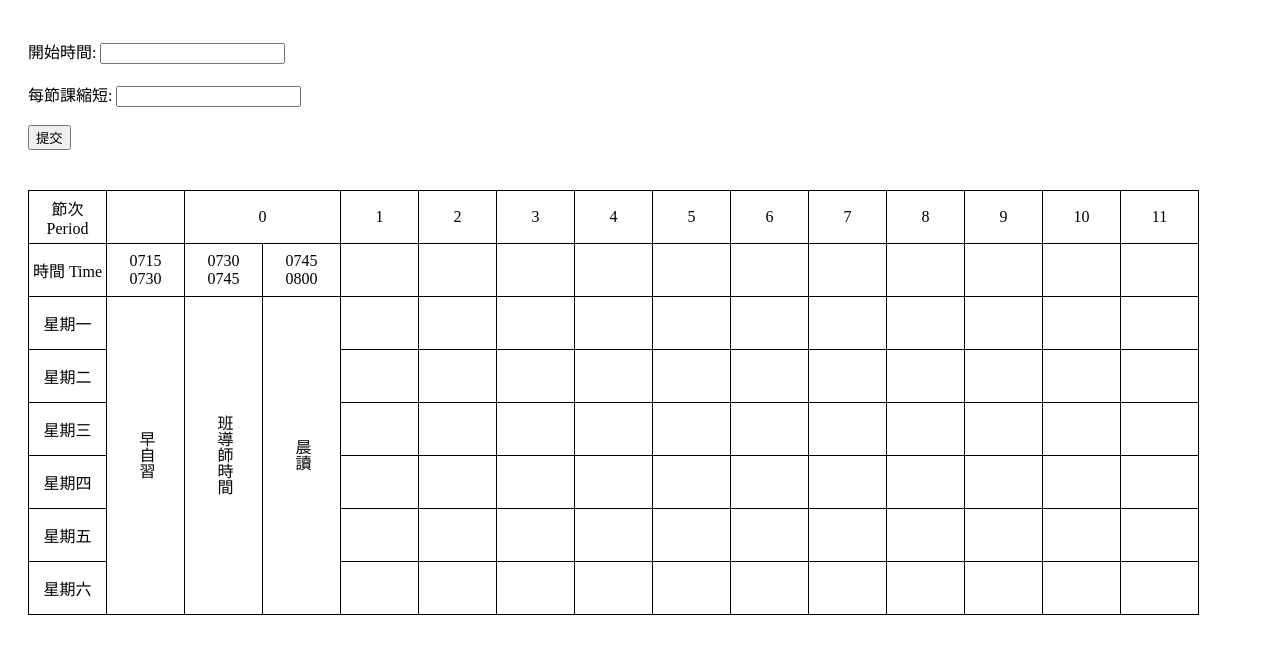
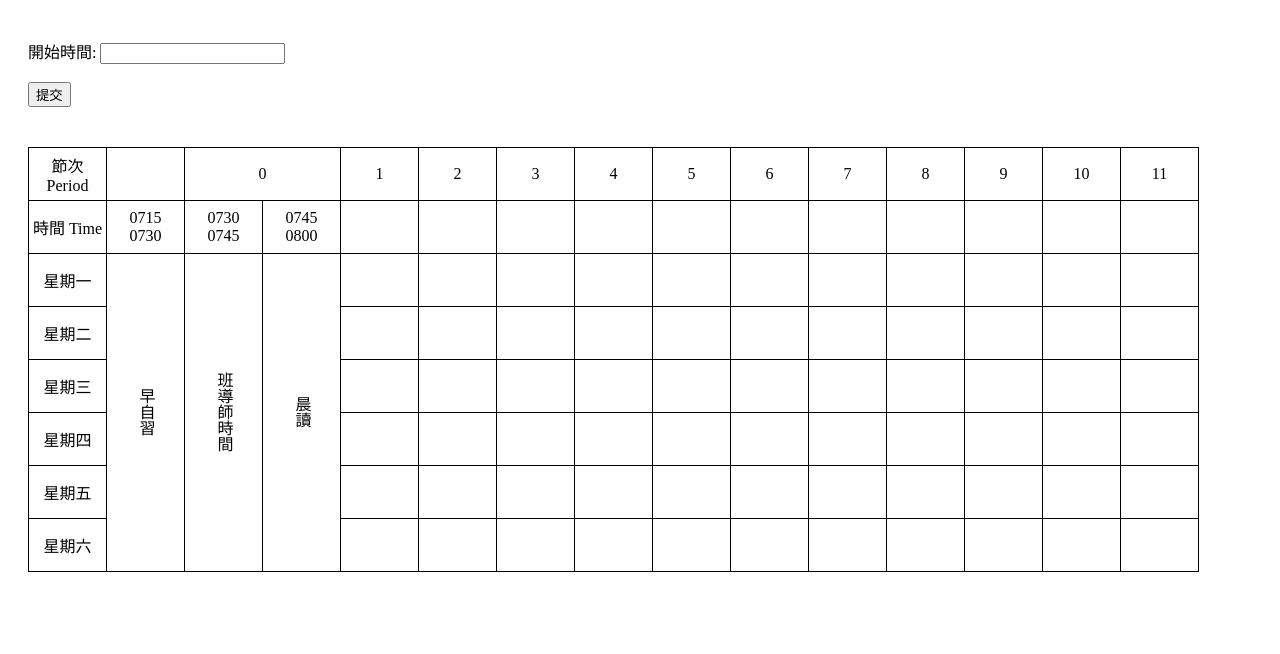
Before and after one commit to 5riday/5riday.github.io, a plain HTML site: page index.html in a window 1280 px wide. Shown: the part 70-724 px from the top of the page. Drawn offline with Linux system fonts and the light colour scheme.

Commit message:
Update index.html

```diff
--- a/index.html
+++ b/index.html
@@ -11,9 +11,7 @@
     <div>
         <label for="stime">開始時間:</label>
         <input type="text" id="stime"><br><br>
-        <label for="delay">每節課縮短:</label>
-        <input type="text" id="dtime"><br><br>
-        <input type="button" value="提交" onclick="genTimeTable()">
+        <input type="button" value="提交" onclick="isValid24HourTime()">
     </div>
     <div id="generateTimetable">
         <table>
```
